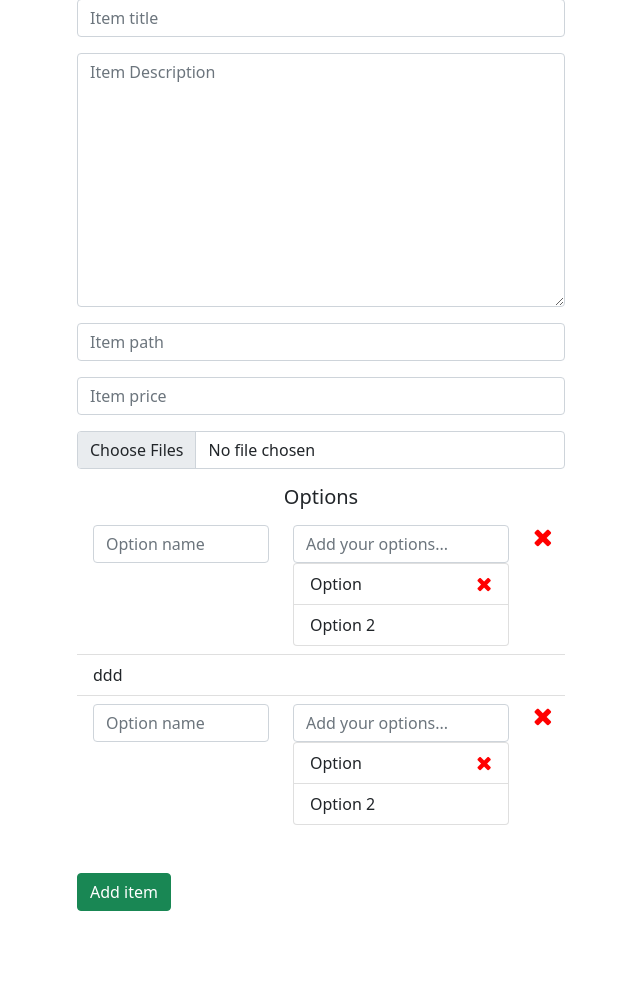
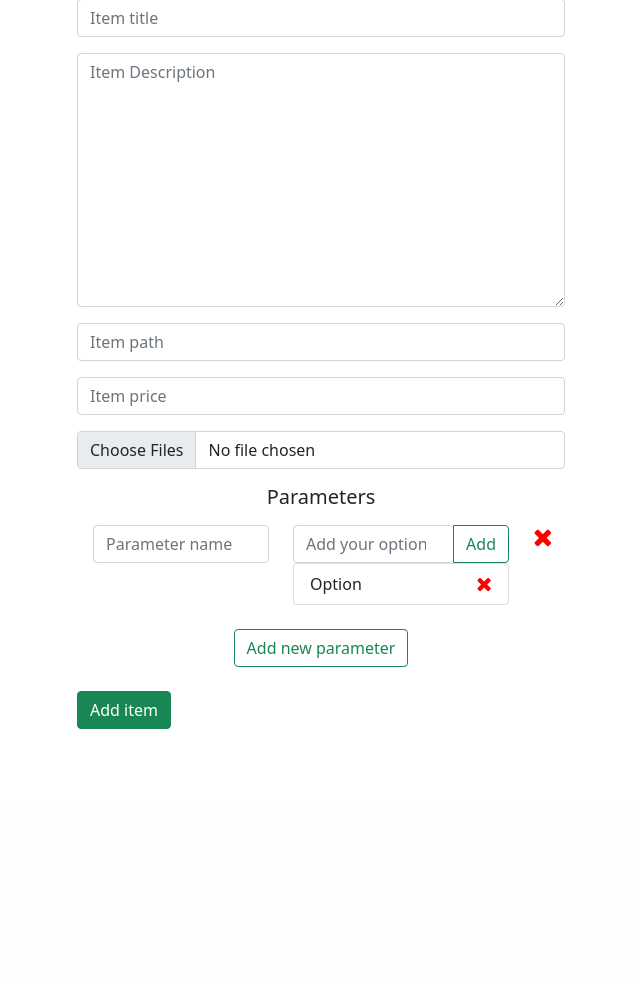
Before and after one commit to WitchoutName/django-smorter, a Django app: page /shop/11/admin/item/create/ in a window 1280 px wide. Shown: the part 105-1088 px from the top of the page, without its empty margins (319-959 px from the left). After the commit the page ends 834 px from the top, so only its background shows below. Run offline with Django 3.2, Linux system fonts and the light colour scheme; data comes from the database, SQL or seed files in the repository; both versions use the stored data as it was after the commit.

Commit message:
edit item + specs

```diff
--- a/eshop/forms.py
+++ b/eshop/forms.py
@@ -79,7 +79,7 @@ class ItemCreateForm(forms.ModelForm):
 
     class Meta:
         model = Item
-        fields = ["shop", "title", "description", "path", "price", "images"]
+        fields = ["shop", "title", "description", "path", "price", "images", "specs"]
         labels = {x: "" for x in fields}
         widgets = {
             "title": forms.TextInput(attrs={'class': 'form-control mb-3', 'placeholder': 'Item title', 'required': 'true'}),
@@ -87,4 +87,5 @@ class ItemCreateForm(forms.ModelForm):
             "path": forms.TextInput(attrs={'class': 'form-control mb-3', 'placeholder': 'Item path'}),
             "price": forms.NumberInput(attrs={'class': 'form-control mb-3', 'placeholder': 'Item price'}),
             "images": forms.FileInput(attrs={'class': 'form-control mb-3'}),
+            "specs": forms.TextInput(attrs={"hidden": ""})
         }
--- a/eshop/templates/eshop/item/form.html
+++ b/eshop/templates/eshop/item/form.html
@@ -1,10 +1,12 @@
+{% load tags %}
+
 
 {% block content %}
 <div>
     {% if method != "PUT" %}
         <form method="{{ method }}" action="{% url 'create_item' shop.id %}?{{ query_path }}" enctype="multipart/form-data">
     {% else %}
-        <form method="POST" action="{% url 'create_item' shop.id %}?{{ query_path }}" enctype="multipart/form-data">
+        <form method="POST" action="{% url 'edit_item' shop.id item.id %}?{{ query_path }}" enctype="multipart/form-data">
     {% endif %}
         {% csrf_token %}
         {{ item_form.title }}
@@ -17,30 +19,64 @@
         {{ item_form.price.errors }}
         <input class="form-control mb-3" type="file" name="images" multiple accept="image/*" id="id_images">
         {{ item_form.images.errors }}
+        {{ item_form.specs }}
         <!--<input type="text" name="images" maxlength="100" id="images">
         <label for="note-image">Images</label>
         <input type="file" name="images" class="form-control-file" id="images" multiple>-->
-        <h5 class="text-center">Options</h5>
-        <ul class="list-group list-group-flush mb-3" style="border-color" id="optionsList">
+        <h5 class="text-center">Parameters</h5>
+        <ul class="list-group list-group-flush mb-3" style="border-color" id="parameterList">
+
+
+        <form method="POST" action="{% url 'create_item' shop.id %}?{{ query_path }}" enctype="multipart/form-data">
+            {% if method == "PUT" %}
+                {% for spec in specs %}
                 <li class="list-group-item">
                     <div class="row">
                         <div class="col-md-5">
-                        <input class="form-control" type="text" placeholder="Option name">
+                            <input class="form-control" type="text" placeholder="Parameter name" value="{{ spec }}">
                         </div>
                         <div class="col-md-6">
+                            <div class="input-group">
                                 <input type="search" class="form-control rounded" placeholder="Add your options..."/>
-                        <ul class="list-group" id="userList">
-                            <li class="list-group-item" style="display: flex; justify-content: space-between; align-items: center; cursor:default;"><span>Option</span><i class="fa fa-times" onclick='del_admin(this)' style="font-size:20px; color:red; cursor:pointer;"></i></li>
-                            <li class="list-group-item" style="cursor: pointer;">Option 2</li>
+                                <div class="btn btn-outline-success"  onClick="add_option(this)">Add</div>
+                            </div>
+                            <ul class="list-group">
+                                {% for option in specs|attr:spec %}
+                                <li class="list-group-item item-parameter-option"><span>{{ option }}</span><i class="fa fa-times cross-icon-small" onclick='del_option(this)'></i></li>
+                                {% endfor %}
                             </ul>
                         </div>
                         <div class="col-md-1 text-end">
-                        <i class="fa fa-times" style="font-size:25px; color:red; cursor:pointer;"></i>
+                            <i class="fa fa-times cross-icon-big" onClick="del_parameter(this)"></i>
                         </div>
                     </div>
                 </li>
-            <li class="list-group-item"><a>ddd</a></li>
+                {% endfor %}
+            {% else %}
+                <li class="list-group-item">
+                    <div class="row">
+                        <div class="col-md-5">
+                            <input class="form-control" type="text" placeholder="Parameter name">
+                        </div>
+                        <div class="col-md-6">
+                            <div class="input-group">
+                                <input type="search" class="form-control rounded" placeholder="Add your options..."/>
+                                <div class="btn btn-outline-success"  onClick="add_option(this)">Add</div>
+                            </div>
+                            <ul class="list-group">
+                                <li class="list-group-item item-parameter-option"><span>Option</span><i class="fa fa-times cross-icon-small" onclick='del_option(this)'></i></li>
                             </ul>
+                        </div>
+                        <div class="col-md-1 text-end">
+                            <i class="fa fa-times cross-icon-big" onClick="del_parameter(this)"></i>
+                        </div>
+                    </div>
+                </li>
+            {% endif %}
+        </ul>
+        <div style="display: flex; justify-content: center; align-items: center;">
+            <div class="btn btn-outline-success" onClick="add_parameter()">Add new parameter</div>
+        </div>
         <br>
         {% if method != "PUT" %}
             <button type="submit" class="btn btn-success">Add item</button>
@@ -52,26 +88,65 @@
 </div>
 
 <script>
-$(document).ready(function() {
-    $("#id_path").val("{{ path }}")
-    $("#optionsList").append(`
+    function del_option(element){
+        $(element).parent().remove()
+        set_parameters()
+    }
+
+    function del_parameter(element){
+        $(element).parent().parent().parent().remove()
+        set_parameters()
+    }
+
+    function add_option(element){
+        let input = $($(element).parent().children()[0])
+        let list = $($(element).parent().parent().children()[1]).append(`
+            <li class="list-group-item item-parameter-option"><span>${input.val()}</span><i class="fa fa-times cross-icon-small" onclick='del_option(this)'></i></li>
+        `)
+        input.val("")
+        set_parameters()
+    }
+
+    function add_parameter(){
+        $("#parameterList").append(`
             <li class="list-group-item">
                 <div class="row">
                     <div class="col-md-5">
-                            <input class="form-control" type="text" placeholder="Option name">
+                        <input class="form-control" type="text" placeholder="Parameter name">
                     </div>
                     <div class="col-md-6">
+                        <div class="input-group">
                             <input type="search" class="form-control rounded" placeholder="Add your options..."/>
-                            <ul class="list-group" id="userList">
-                                <li class="list-group-item" style="display: flex; justify-content: space-between; align-items: center; cursor:default;"><span>Option</span><i class="fa fa-times" onclick='del_admin(this)' style="font-size:20px; color:red; cursor:pointer;"></i></li>
-                                <li class="list-group-item" style="cursor: pointer;">Option 2</li>
+                            <div class="btn btn-outline-success"  onClick="add_option(this)">Add</div>
+                        </div>
+                        <ul class="list-group">
                         </ul>
                     </div>
                     <div class="col-md-1 text-end">
-                            <i class="fa fa-times" style="font-size:25px; color:red; cursor:pointer;"></i>
+                        <i class="fa fa-times cross-icon-big" onClick="del_parameter(this)"></i>
                     </div>
                 </div>
-                </li>`)
+            </li>
+        `)
+        set_parameters()
+    }
+
+    function set_parameters(){
+        let res = {}
+        $("#parameterList").children().filter(function(){
+            let title = $(this).find("div div input").val()
+            if (title != ""){
+                res[title] = []
+                for (let option of $(this).find("div div ul li span").toArray())
+                    res[title].push(option.textContent)
+            }
+        })
+
+        $("#id_specs").val(JSON.stringify(res))
+    }
+
+    $(document).ready(function() {
+        $("#id_path").val("{{ path }}")
     });
 </script>
 {% endblock %}
--- a/eshop/templates/eshop/shop/admin/admin_base.html
+++ b/eshop/templates/eshop/shop/admin/admin_base.html
@@ -12,6 +12,9 @@
             <a class="btn btn-outline-dark" id="details" href="{% url 'admin_shop' shop.id 'details' %}">Details</a>
             <a class="btn btn-outline-dark" id="items" href="{% url 'admin_shop' shop.id 'items' %}">Items</a>
             <a class="btn btn-outline-dark" id="orders" href="{% url 'admin_shop' shop.id 'orders' %}">Orders</a>
+        </div>
+        <div class="btn-group-vertical" role="group" aria-label="Basic radio toggle button group" style="position: absolute; right: -155px;">
+            <a class="btn btn-outline-success" id="detaisdfls" href="{% url 'view_shop' shop.id %}">View this shop</a>
         </div>
     </div>
     {% if tab == "details" %}
--- a/eshop/templates/eshop/shop/admin/items.html
+++ b/eshop/templates/eshop/shop/admin/items.html
@@ -43,7 +43,7 @@
                             <td style="width: 15%;">{{ item.title }}</td>
                             <td>{{ item.description }}</td>
                             <td>{{ item.price }}</td>
-                            <td><a class="breadcrumb-item" style="cursor: pointer;">Edit</a></td>
+                            <td><a class="breadcrumb-item" style="cursor: pointer;" href="{% url 'edit_item' shop.id item.id %}?{{ query_path }}">Edit</a></td>
                         </tr>
                     {% endfor %}
                 </tbody>
--- a/eshop/urls.py
+++ b/eshop/urls.py
@@ -12,6 +12,7 @@ urlpatterns = [
     path('shop/<int:id>/admin/<slug:tab>/', views.admin_shop, name="admin_shop"),
     path('shop/<int:id>/admin/<slug:tab>/<int:item_id>/', views.admin_shop, name="admin_shop"),
     path('shop/<int:id>/admin/item/create/', views.create_item, name="create_item"),
+    path('shop/<int:id>/admin/item/<int:item_id>/edit/', views.edit_item, name="edit_item"),
     path('shop/<int:id>/admin/item/delete/', views.delete_items, name="delete_items"),
     path('catalog/', views.catalog, name="catalog"),
 ]
--- a/eshop/views.py
+++ b/eshop/views.py
@@ -8,7 +8,7 @@ from django.contrib.auth.models import User
 from django.core import serializers
 from django.shortcuts import render, redirect
 from django.shortcuts import get_object_or_404
-import random
+import random, json
 import operator
 
 
@@ -192,6 +192,7 @@ def create_item(request, id, *args, **kwargs):
         form = ItemCreateForm(form_input)
 
         if form.is_valid():
+            print(form["specs"])
             item = form.save()
 
             for img in images:
@@ -210,6 +211,42 @@ def create_item(request, id, *args, **kwargs):
         'item_form': form, "method": "POST",
         "shop": shop, "query_path": "".join([f'category={sus}&' for sus in current["path"]])[:-1],
         "path": "/".join(current["path"])})
+
+
+def edit_item(request, id, item_id, *args, **kwargs):
+    shop = get_object_or_404(Shop, id=id)
+    item = get_object_or_404(Item, id=item_id)
+    specs = json.loads(item.specs)
+    query = dict(request.GET.lists())
+    current = get_shop_current_cat(shop, query)
+    if request.method == 'POST':
+        form_input = {**request.POST}
+        for x in form_input.keys():
+            form_input[x] = form_input[x][0]
+
+        form_input["shop"] = shop
+        images = request.FILES.getlist('images')
+        form = ItemCreateForm(form_input, instance=item)
+
+        if form.is_valid():
+            item = form.save()
+
+            for img in images:
+                ItemImage.objects.create(
+                    item=item,
+                    image=img,
+                    alt=img.name.split(".")[0]
+                )
+            query = "".join([f'category={sus}&' for sus in item.path.split("/")])[:-1]
+            return redirect(f'/shop/{item.shop.id}/admin/items/?{query}')
+        else:
+            print(form.errors)
+    else:
+        form = ItemCreateForm(instance=item)
+    return render(request, 'eshop/item/create.html', {
+        'item_form': form, "method": "PUT",
+        "shop": shop, "item": item, "query_path": "".join([f'category={sus}&' for sus in current["path"]])[:-1],
+        "path": "/".join(current["path"]), "specs": specs})
 
 
 def delete_items(request, id):
--- a/static/css/style.css
+++ b/static/css/style.css
@@ -105,12 +105,28 @@
     flex-wrap: wrap;
 }
 
-#pagination div{
-
-}
 
 .active-page{
     font-weight: bold !important;
     cursor:default !important;
     color: black !important;
 }
+
+.item-parameter-option{
+    display: flex;
+    justify-content: space-between;
+    align-items: center;
+    cursor: default;
+}
+
+.cross-icon-small{
+    font-size:20px !important;
+    color:red;
+    cursor:pointer;
+}
+
+.cross-icon-big{
+    font-size:25px !important;
+    color:red;
+    cursor:pointer;
+}
--- a/test.py
+++ b/test.py
@@ -1,3 +1 @@
-
-if {"a":1}.get("b"):
-    print(1)
+print(not not{})
```
Also changed, not shown: eshop/templates/catalog.html (+14 -14 lines), eshop/templatetags/tags.py (+7 -0 lines), db.sqlite3, media/media/shop/1/items/14/New_Project_35.png (added), media/media/shop/1/items/14/New_Project_36.png (added), media/media/shop/1/items/14/New_Project_37.png (added), media/media/shop/1/items/14/Screenshot_2021-04-24_144550.png (added), media/media/shop/1/items/14/ak-pattern.png (added), media/media/shop/1/items/14/lr.png (added), media/media/shop/45/image/render1.png (added). Lines whose indentation alone changed are shown as unchanged.
